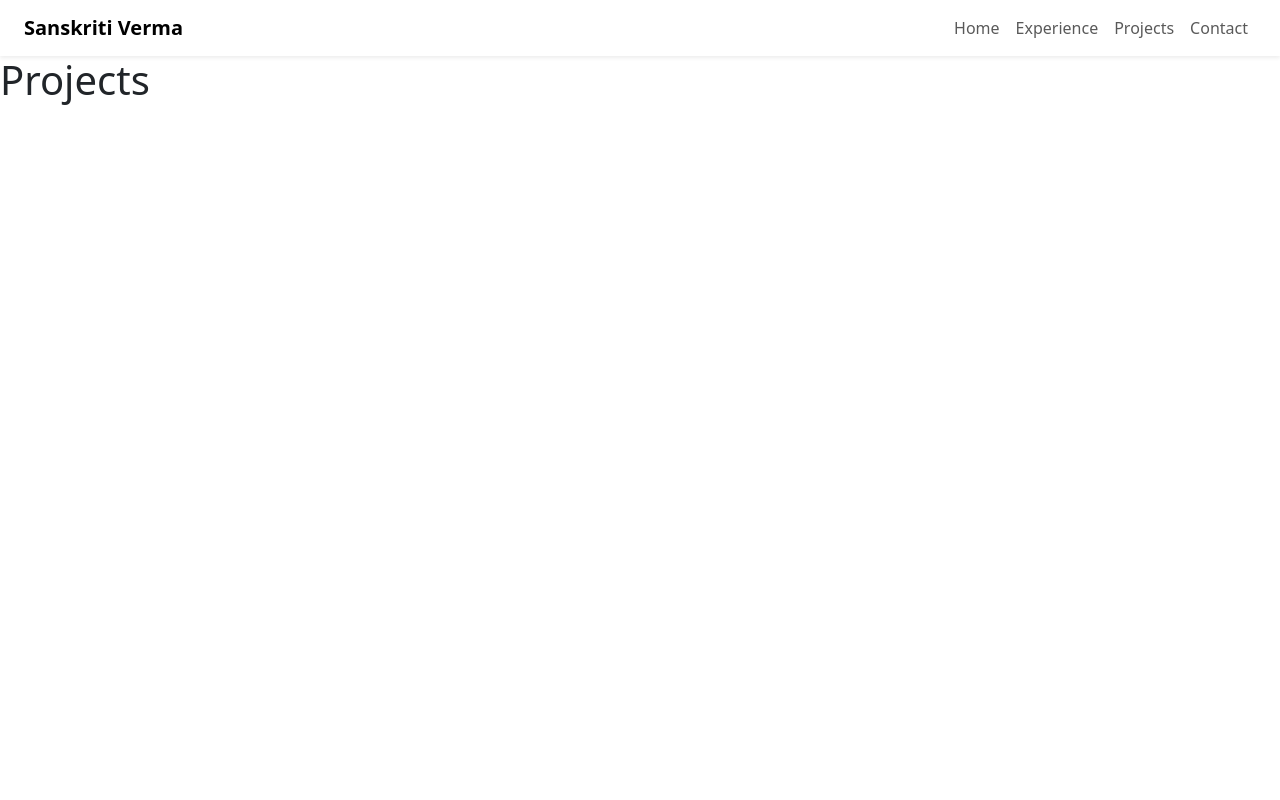
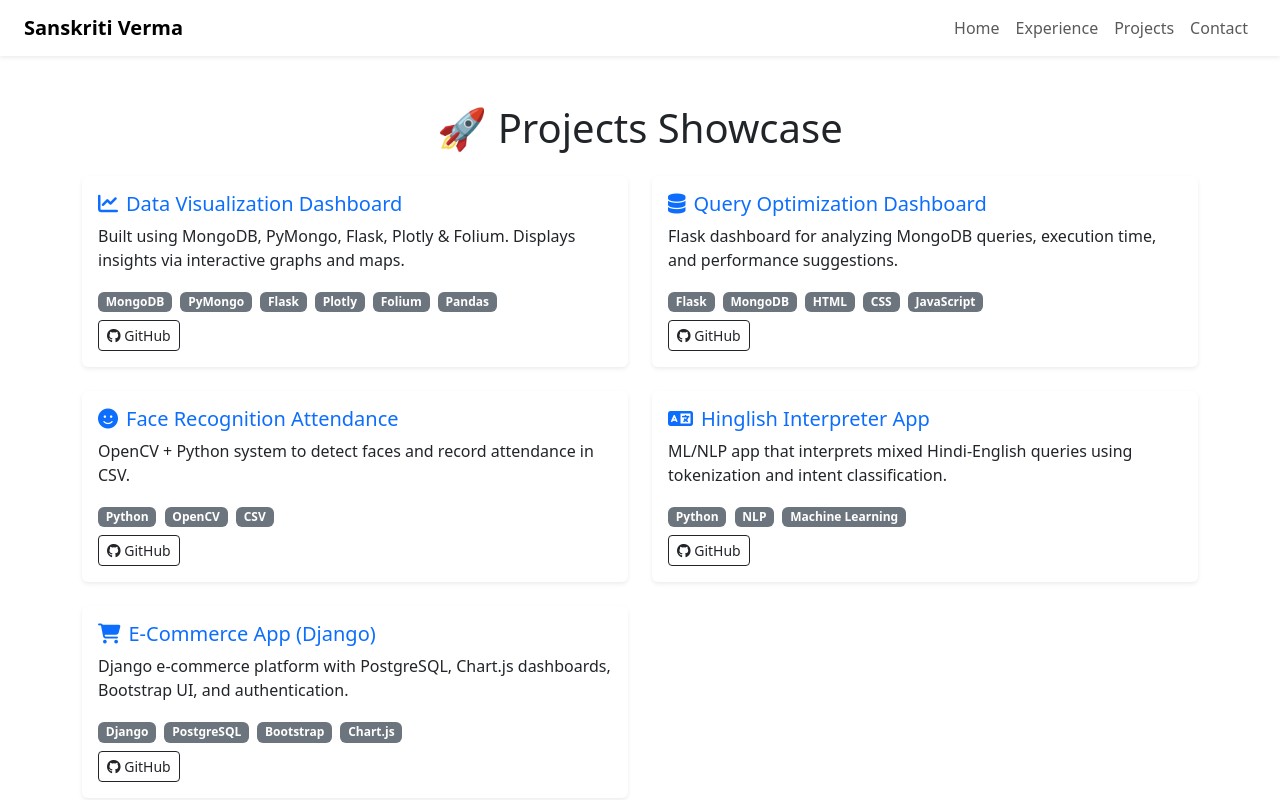
Before and after one commit to sanskritiii18/Portfolio, a Flask app: page /project in a window 1280 px wide. Run offline with Flask 3, Linux system fonts and the light colour scheme.

Commit message:
added experience and projects

```diff
--- a/app.py
+++ b/app.py
@@ -1,12 +1,16 @@
 from crypt import methods
 from pyexpat.errors import messages
-from flask import Flask,render_template,flash
+from flask import Flask, render_template, flash, redirect, url_for,session
 from flask_mail import Mail, Message
+from werkzeug.utils import redirect
+from wtforms.validators import email
+
 from forms import ContactMeForm
 import os
 from dotenv import load_dotenv
 
 app=Flask(__name__)
+mail=Mail(app)
 load_dotenv()
 
 app.config['SECRET_KEY']=os.getenv('SECRET_KEY')
@@ -17,7 +21,9 @@ app.config['MAIL_PORT'] = int(os.getenv("MAIL_PORT"))
 app.config['MAIL_USE_TLS'] = os.getenv("MAIL_USE_TLS") == 'True'
 app.config['MAIL_DEFAULT_SENDER'] = os.getenv("MAIL_DEFAULT_SENDER")
 
-mail=Mail(app)
+
+
+
 
 @app.route('/')
 def home_page():
@@ -25,11 +31,76 @@ def home_page():
 
 @app.route('/Experience')
 def experience_page():
-    return  render_template('Experience.html')
+    experience_list = [
+        {
+            "organization": "C-DAC (Centre for Development of Advanced Computing), Pune",
+            "role": "Applied AI Intern",
+            "duration": "March 2025 – Present",
+            "technologies": ["NLP", "Deep Learning"],
+            "confidential": True
+
+        },
+        {
+            "organization": "Desktop Buddha (Remote)",
+            "role": "Python Developer Intern",
+            "duration": "Jan 2025 – Feb 2025",
+            "technologies": ["Python", "Streamlit", "PostgreSQL", "Google OAuth2.0", "Pytest", "Selenium", "Git",
+                             "Jira"],
+            "responsibilities": [
+                "Developed core features using Streamlit and PostgreSQL",
+                "Implemented Google OAuth2.0 authentication",
+                "Built a feedback survey system with admin dashboard",
+                "Conducted testing using Pytest and Selenium",
+                "Participated in Agile sprints using Jira Scrum"
+            ]
+        }
+    ]
+    return render_template('Experience.html', experiences=experience_list)
+
+
+
 
 @app.route('/project')
 def project_page():
-    return render_template('project.html')
+    projects = [
+        {
+            "title": "Data Visualization Dashboard",
+            "desc": "Built using MongoDB, PyMongo, Flask, Plotly & Folium. Displays insights via interactive graphs and maps.",
+            "tech": ["MongoDB", "PyMongo", "Flask", "Plotly", "Folium", "Pandas"],
+            "icon": "fa-chart-line",
+            "link": "http://github.com/sanskritiii18/data_visualization_dashboard"
+        },
+        {
+            "title": "Query Optimization Dashboard",
+            "desc": "Flask dashboard for analyzing MongoDB queries, execution time, and performance suggestions.",
+            "tech": ["Flask", "MongoDB", "HTML", "CSS", "JavaScript"],
+            "icon": "fa-database",
+            "link": "https://github.com/sanskritiii18/query_processing-optimization_dashboard"
+        },
+        {
+            "title": "Face Recognition Attendance",
+            "desc": "OpenCV + Python system to detect faces and record attendance in CSV.",
+            "tech": ["Python", "OpenCV", "CSV"],
+            "icon": "fa-face-smile",
+            "link": "https://github.com/sanskritiii18/face_recognition_attendace_system"
+        },
+        {
+            "title": "Hinglish Interpreter App",
+            "desc": "ML/NLP app that interprets mixed Hindi-English queries using tokenization and intent classification.",
+            "tech": ["Python", "NLP", "Machine Learning"],
+            "icon": "fa-language",
+            "link": "https://github.com/sanskritiverma/hinglish-interpreter"
+        },
+        {
+            "title": "E-Commerce App (Django)",
+            "desc": "Django e-commerce platform with PostgreSQL, Chart.js dashboards, Bootstrap UI, and authentication.",
+            "tech": ["Django", "PostgreSQL", "Bootstrap", "Chart.js"],
+            "icon": "fa-cart-shopping",
+            "link": "https://github.com/sanskritiverma/django-ecommerce"
+        }
+    ]
+    return render_template('project.html', projects=projects)
+
 
 @app.route('/contact_me',methods=['GET','POST'])
 def contact_me_page():
@@ -48,9 +119,13 @@ def contact_me_page():
         mail.send(msg)
 
         flash('Thank you for your message!', 'success')
-        return render_template('success.html')
+        return redirect(url_for('success_page'))
 
-    return  render_template('contact_me.html',form=form)
+    return  render_template('contact_me.html',form=form,name=session.get('name'),email=session.get('email'),subject=session.get('subject'),message=session.get('message'))
+
+@app.route('/success',methods=['GET'])
+def success_page():
+    return render_template('success.html')
 
 
 if __name__ == "__main__":
--- a/templates/base.html
+++ b/templates/base.html
@@ -8,6 +8,9 @@
   <link href="https://cdn.jsdelivr.net/npm/bootstrap@5.3.0/dist/css/bootstrap.min.css" rel="stylesheet" />
   <link rel="stylesheet" href="https://cdnjs.cloudflare.com/ajax/libs/font-awesome/6.4.0/css/all.min.css">
   <link href="https://cdn.jsdelivr.net/npm/bootstrap-icons@1.10.5/font/bootstrap-icons.css" rel="stylesheet">
+  <!-- base.html -->
+<link href="https://cdn.jsdelivr.net/npm/bootstrap@5.3.0/dist/css/bootstrap.min.css" rel="stylesheet">
+
 </head>
 <body>
 <!-- Navbar -->
@@ -44,7 +47,10 @@
 
 
         <div class="d-flex flex-wrap gap-3 mt-3 justify-content-center justify-content-md-start">
-          <a href="https://docs.google.com/document/..." class="btn btn-outline-primary btn-lg">Download CV</a>
+          <a href="{{ url_for('static',filename='Sanskriti_verma.pdf') }}" target="_blank" class="btn btn-outline-dark mt-3">
+  📄 Download Resume
+</a>
+
           <a href="{{ url_for('contact_me_page') }}" class="btn btn-dark btn-lg">Contact Me</a>
         </div>
 
@@ -67,6 +73,7 @@
 
 
   <script src="https://cdn.jsdelivr.net/npm/bootstrap@5.3.0/dist/js/bootstrap.bundle.min.js"></script>
+
 {% endblock %}
 </body>
 </html>
--- a/templates/project.html
+++ b/templates/project.html
@@ -1,5 +1,42 @@
 {% extends "base.html" %}
 {% block content %}
-<h1>Projects</h1>
+
+<!-- FontAwesome CDN for icons -->
+<link rel="stylesheet" href="https://cdnjs.cloudflare.com/ajax/libs/font-awesome/6.4.0/css/all.min.css" />
+
+<div class="container mt-5">
+  <h1 class="text-center mb-4">🚀 Projects Showcase</h1>
+
+  <div class="row row-cols-1 row-cols-md-2 g-4">
+    {% for p in projects %}
+    <div class="col">
+      <div class="card h-100 shadow-sm border-0">
+        <div class="card-body">
+          <h5 class="card-title text-primary">
+            <i class="fas {{ p.icon }} me-2"></i>{{ p.title }}
+          </h5>
+          <p class="card-text">{{ p.desc }}</p>
+          <div class="mb-2">
+            {% for tech in p.tech %}
+              <span class="badge bg-secondary me-1">{{ tech }}</span>
+            {% endfor %}
+          </div>
+          <a href="{{ p.link }}" target="_blank" class="btn btn-outline-dark btn-sm">
+            <i class="fab fa-github"></i> GitHub
+          </a>
+        </div>
+      </div>
+    </div>
+    {% endfor %}
+  </div>
+</div>
+
+<style>
+  .card:hover {
+    transform: scale(1.02);
+    transition: 0.3s ease-in-out;
+    cursor: pointer;
+  }
+</style>
 
 {% endblock %}
```
Also changed, not shown: templates/Experience.html (+25 -1 lines).
